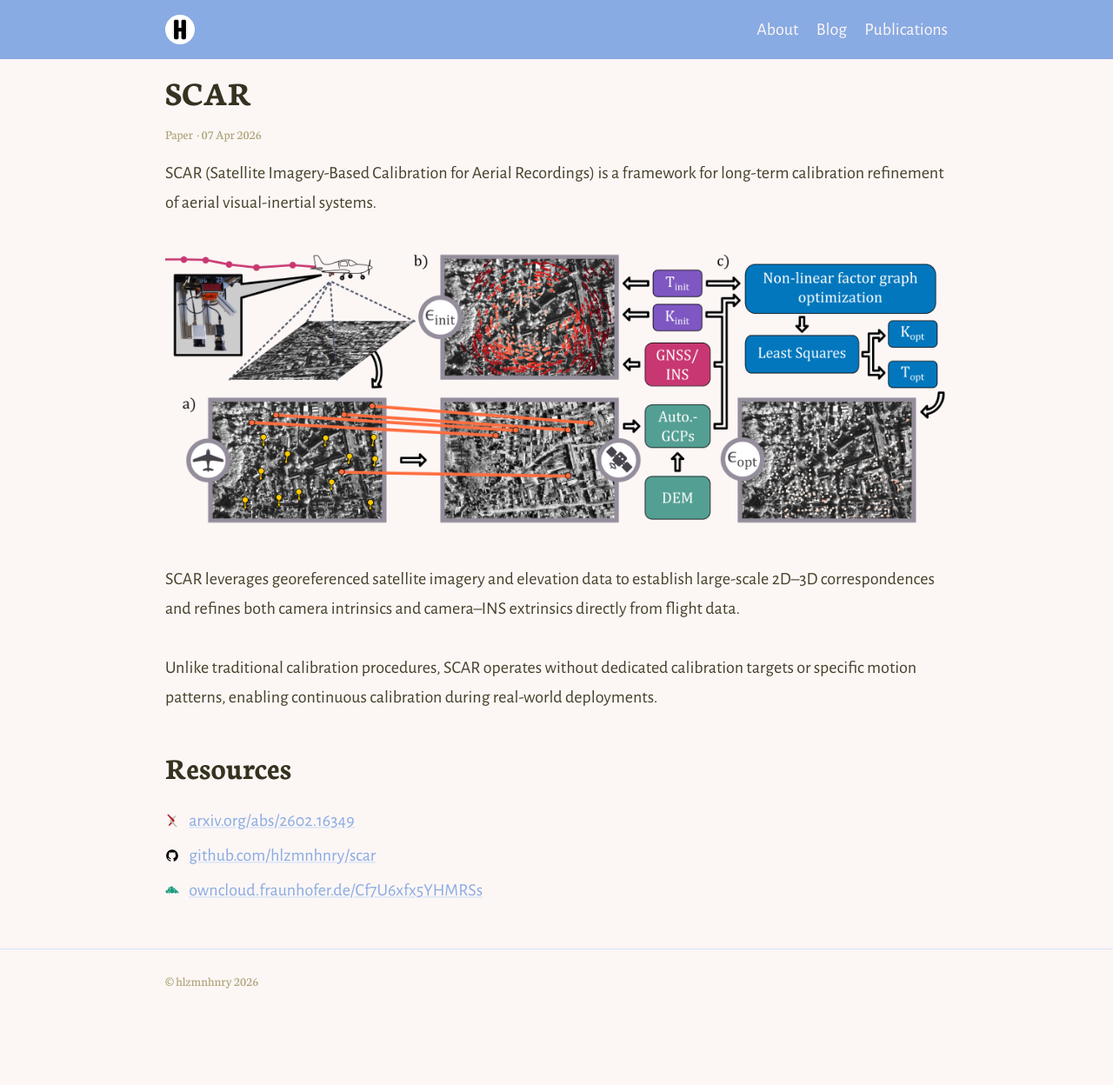
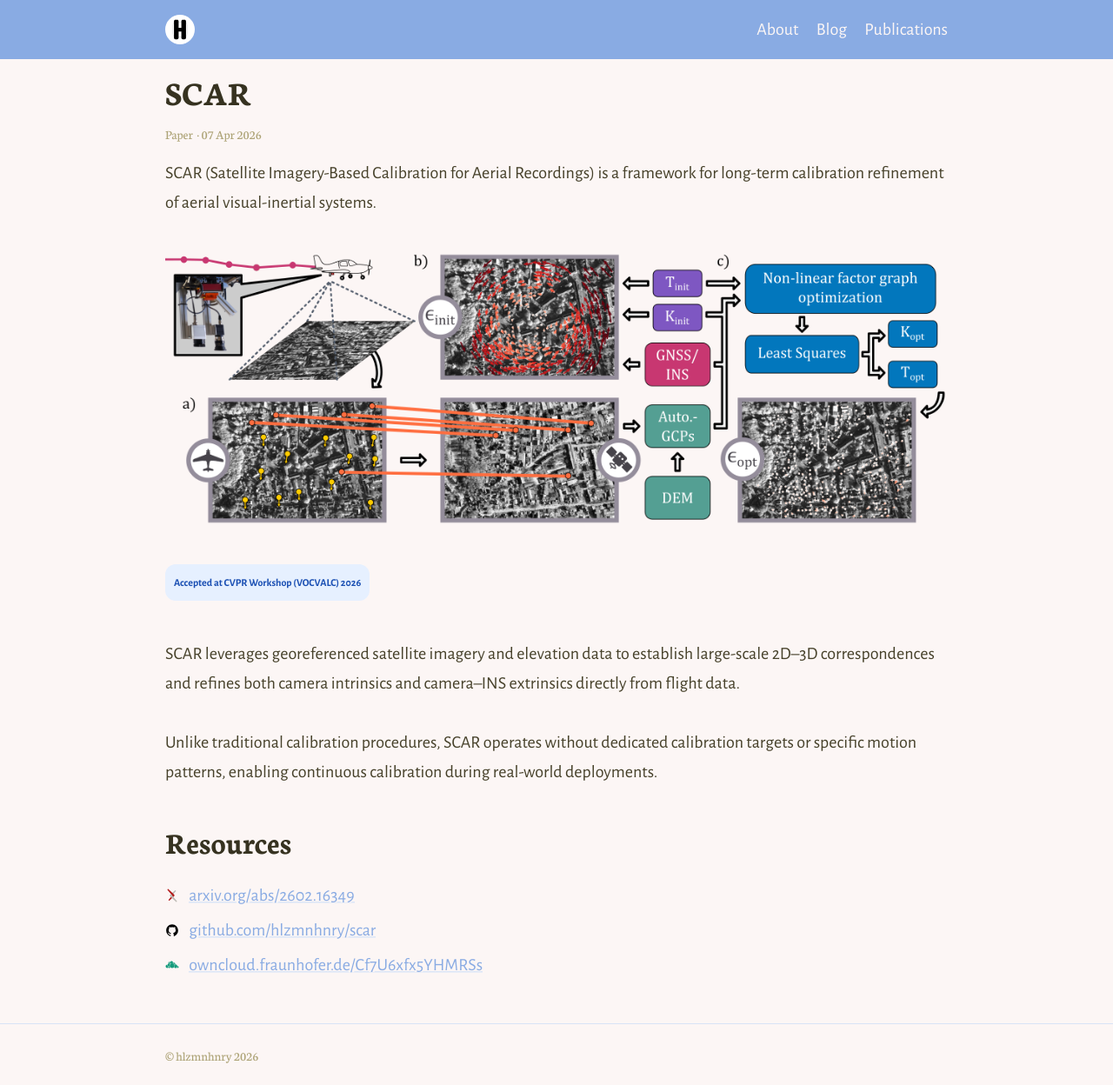
Before and after one commit to hlzmnhnry/hlzmnhnry.github.io, a Jekyll site: the page built from _publications/scar.md, in a window 1280 px wide. Shown: the whole page at 87% size. Built offline with Jekyll 4.4.1, drawn with Linux system fonts in a browser that asks for light colours; before the commit the page ends 1162 px from its top, so only the background shows below that.

```diff
--- a/_publications/scar.md
+++ b/_publications/scar.md
@@ -11,6 +11,8 @@ SCAR (Satellite Imagery-Based Calibration for Aerial Recordings) is a framework
 
 <img src="/assets/scar_teaser.png">
 
+<span class="conference_badge">Accepted at CVPR Workshop (VOCVALC) 2026</span>
+
 SCAR leverages georeferenced satellite imagery and elevation data to establish large-scale 2D–3D correspondences and refines both camera intrinsics and camera–INS extrinsics directly from flight data.
 
 Unlike traditional calibration procedures, SCAR operates without dedicated calibration targets or specific motion patterns, enabling continuous calibration during real-world deployments.
--- a/_sass/_theme.scss
+++ b/_sass/_theme.scss
@@ -73,6 +73,17 @@ body {
   width: 16px;
   vertical-align: -2px;
   margin-right: 8px;
+}
+
+.conference_badge {
+  display: inline-block;
+  background-color: #e6f0ff;
+  color: #1a4fb3;
+  font-size: 12px;
+  font-weight: 600;
+  padding: 4px 10px;
+  border-radius: 12px;
+  margin-bottom: 10px;
 }
 
 .small {
```
Also changed, not shown: _publications/scvl.md (added, +18 -0 lines), assets/icons/scholar.svg (added).
